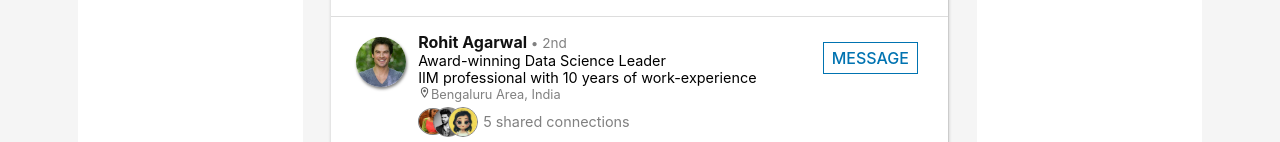
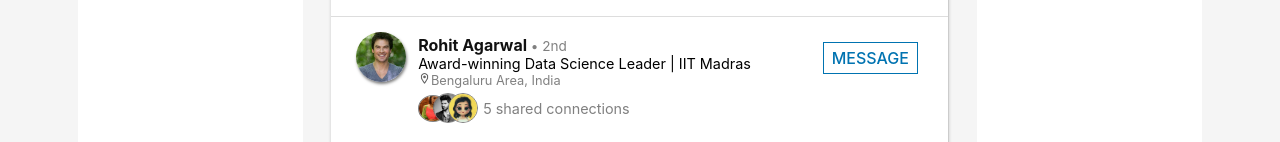
Before and after one commit to jessicavaz16/YaarMe-Search, a plain HTML site: page index.html in a window 1280 px wide. Shown: the part 241-383 px from the top of the page. Drawn offline with Linux system fonts and the light colour scheme.

Commit message:
Update index.html

```diff
--- a/index.html
+++ b/index.html
@@ -171,11 +171,9 @@
                     </div>
 
                     <div class="conversation-message">
-                      Award-winning Data Science Leader
+                      Award-winning Data Science Leader | IIT Madras
                     </div>
-                    <div class="conversation-message">
-                      IIM professional with 10 years of work-experience
-                    </div>
+
                     <div class="created-date">
                       <span class="icon location-icon"></span>Bengaluru Area, India
                     </div>
@@ -322,7 +320,7 @@
 
       <div class="filter-bar hide" id="filter">
         <ul class="filter-list">
-            <li class="list-item active">People</li>
+            <li class="list-item now-active">People</li>
             <li class="list-item">Jobs</li>
             <li class="list-item">Content</li>
             <li class="list-item">Companies</li>
```
